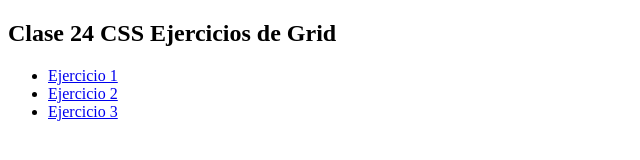
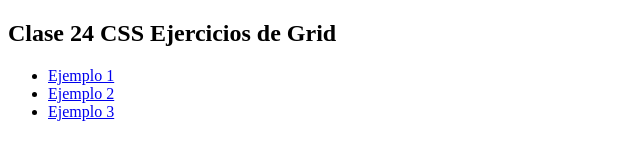
Before and after one commit to PedroMM2/CSS-grid-_cartas_de_pica, a website: page code_pica/index.html in a window 1280 px wide. Shown: the full height of the page, 0-640 px from the left. Drawn offline with Linux system fonts and the light colour scheme.

Commit message:
corrección menor

```diff
--- a/code_pica/index.html
+++ b/code_pica/index.html
@@ -34,9 +34,9 @@
       <h1>Clase 24 CSS Ejercicios de Grid</h1>
       <nav>
         <ul>
-          <li><a href="ejercicio1.html">Ejercicio 1</a></li>
-          <li><a href="ejercicio2.html">Ejercicio 2</a></li>
-          <li><a href="ejercicio3.html">Ejercicio 3</a></li>
+          <li><a href="ejercicio1.html">Ejemplo 1</a></li>
+          <li><a href="ejercicio2.html">Ejemplo 2</a></li>
+          <li><a href="ejercicio3.html">Ejemplo 3</a></li>
         </ul>
       </nav>
     </section>
```
